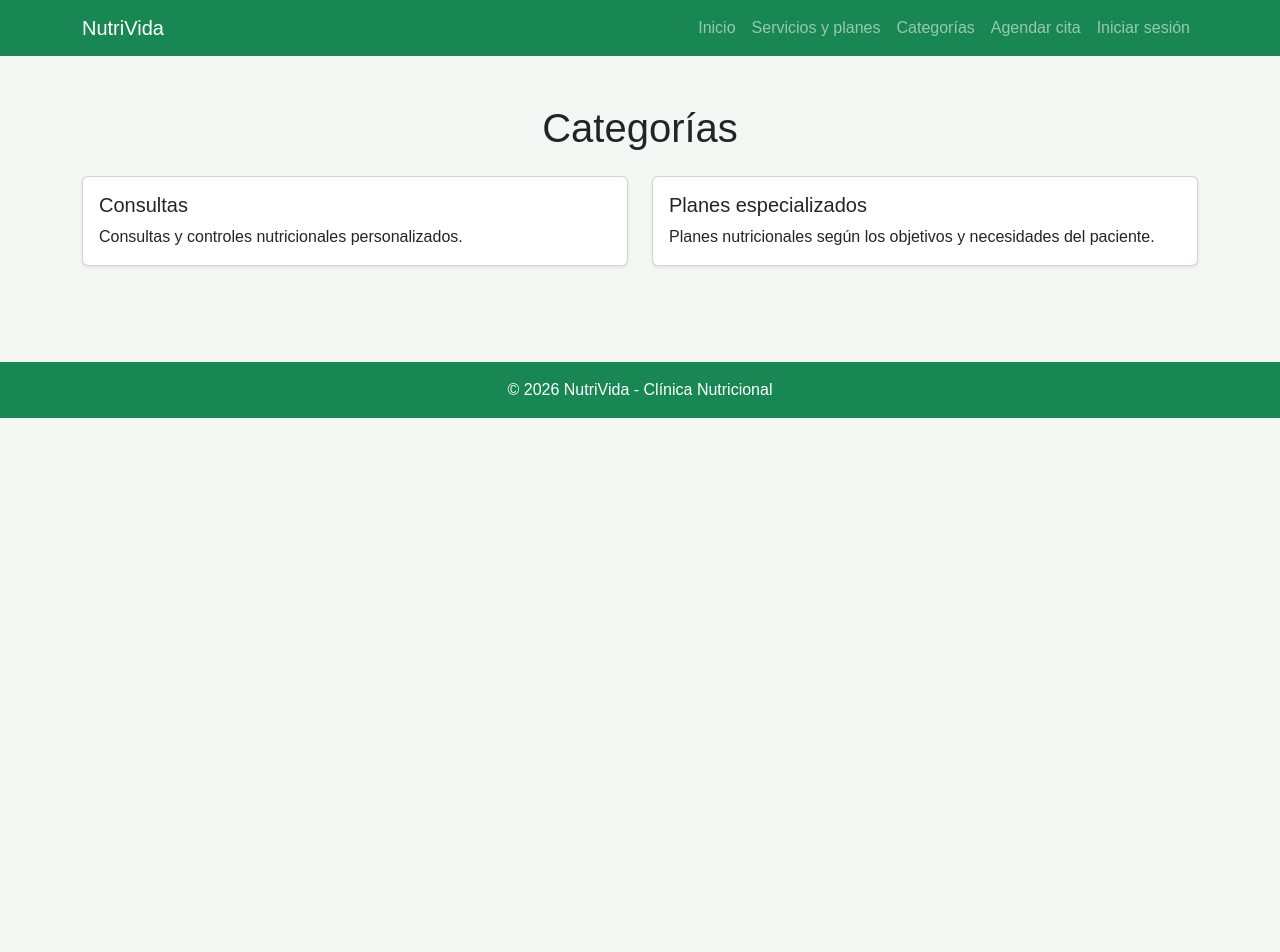
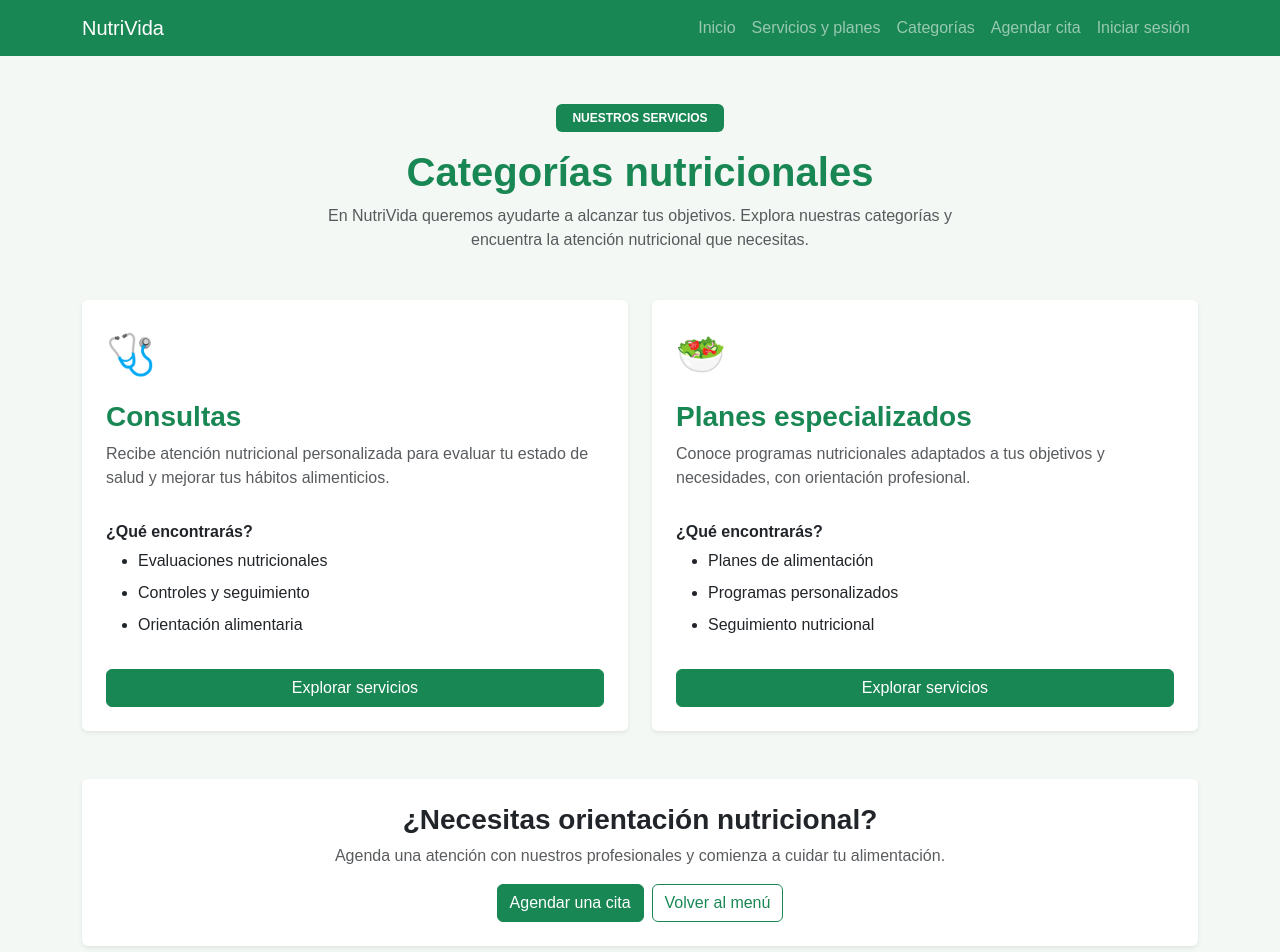
Before and after one commit to joaberrios/nutrivida-frontend, a React (Vite) app: page /categorias in a window 1280 px wide. Shown: the top 952 px of the page. Before the commit the page ends 800 px from the top, so only its background shows below. Built offline with nearby package versions, Linux system fonts and the light colour scheme.

Commit message:
Actualizar Inicio y Categorias de NutriVida

```diff
--- a/src/pages/Categorias.jsx
+++ b/src/pages/Categorias.jsx
@@ -1,81 +1,127 @@
-import { Container, Row, Col, Card } from 'react-bootstrap'
 
+import { Container, Row, Col, Card, Button, Badge } from 'react-bootstrap'
+import { Link } from 'react-router-dom'
 import PlantillaPublica from '../components/templates/PlantillaPublica'
 
+function Categorias() {
+  const categorias = [
+    {
+      nombre: 'Consultas',
+      icono: '🩺',
+      descripcion:
+        'Recibe atención nutricional personalizada para evaluar tu estado de salud y mejorar tus hábitos alimenticios.',
+      detalles: [
+        'Evaluaciones nutricionales',
+        'Controles y seguimiento',
+        'Orientación alimentaria'
+      ]
+    },
+    {
+      nombre: 'Planes especializados',
+      icono: '🥗',
+      descripcion:
+        'Conoce programas nutricionales adaptados a tus objetivos y necesidades, con orientación profesional.',
+      detalles: [
+        'Planes de alimentación',
+        'Programas personalizados',
+        'Seguimiento nutricional'
+      ]
+    }
+  ]
 
+  return (
+    <PlantillaPublica>
+      <Container className="py-5">
 
-function Categorias() {
+        <div className="text-center mb-5">
+          <Badge bg="success" className="mb-3 px-3 py-2">
+            NUESTROS SERVICIOS
+          </Badge>
 
- const categorias = [
+          <h1 className="fw-bold text-success">
+            Categorías nutricionales
+          </h1>
 
-  {
+          <p className="text-muted mx-auto" style={{ maxWidth: '650px' }}>
+            En NutriVida queremos ayudarte a alcanzar tus objetivos.
+            Explora nuestras categorías y encuentra la atención
+            nutricional que necesitas.
+          </p>
+        </div>
 
-   nombre: 'Consultas',
+        <Row className="g-4 justify-content-center">
+          {categorias.map((categoria) => (
+            <Col key={categoria.nombre} xs={12} md={6}>
+              <Card className="h-100 shadow-sm border-0">
+                <Card.Body className="p-4 d-flex flex-column">
 
-   descripcion: 'Consultas y controles nutricionales personalizados.'
+                  <div className="fs-1 mb-3">
+                    {categoria.icono}
+                  </div>
 
-  },
+                  <Card.Title className="fs-3 fw-bold text-success">
+                    {categoria.nombre}
+                  </Card.Title>
 
-  {
+                  <Card.Text className="text-muted">
+                    {categoria.descripcion}
+                  </Card.Text>
 
-   nombre: 'Planes especializados',
+                  <h6 className="fw-bold mt-3">
+                    ¿Qué encontrarás?
+                  </h6>
 
-   descripcion: 'Planes nutricionales según los objetivos y necesidades del paciente.'
+                  <ul className="mb-4">
+                    {categoria.detalles.map((detalle) => (
+                      <li key={detalle} className="mb-2">
+                        {detalle}
+                      </li>
+                    ))}
+                  </ul>
 
-  }
+                  <div className="mt-auto">
+                    <Button
+                      as={Link}
+                      to="/catalogo"
+                      variant="success"
+                      className="w-100"
+                    >
+                      Explorar servicios
+                    </Button>
+                  </div>
 
- ]
+                </Card.Body>
+              </Card>
+            </Col>
+          ))}
+        </Row>
 
+        <Card className="border-0 shadow-sm mt-5">
+          <Card.Body className="p-4 text-center">
+            <h3 className="fw-bold">
+              ¿Necesitas orientación nutricional?
+            </h3>
 
+            <p className="text-muted">
+              Agenda una atención con nuestros profesionales
+              y comienza a cuidar tu alimentación.
+            </p>
 
- return (
+            <div className="d-flex justify-content-center gap-2 flex-wrap">
+              <Button as={Link} to="/nueva-cita" variant="success">
+                Agendar una cita
+              </Button>
 
-  <PlantillaPublica>
+              <Button as={Link} to="/menu" variant="outline-success">
+                Volver al menú
+              </Button>
+            </div>
+          </Card.Body>
+        </Card>
 
-   <Container className="py-5">
-
-    <h1 className="text-center mb-4">Categorías</h1>
-
-
-
-    <Row className="g-4">
-
-     {categorias.map((categoria) => (
-
-      <Col key={categoria.nombre} xs={12} md={6}>
-
-       <Card className="h-100 shadow-sm">
-
-        <Card.Body>
-
-         <Card.Title>{categoria.nombre}</Card.Title>
-
-
-
-         <Card.Text>
-
-          {categoria.descripcion}
-
-         </Card.Text>
-
-        </Card.Body>
-
-       </Card>
-
-      </Col>
-
-     ))}
-
-    </Row>
-
-   </Container>
-
-  </PlantillaPublica>
-
- )
-
+      </Container>
+    </PlantillaPublica>
+  )
 }
 
-
-
 export default Categorias
--- a/src/pages/Inicio.jsx
+++ b/src/pages/Inicio.jsx
@@ -1,17 +1,241 @@
-import { Container } from 'react-bootstrap'
+
+import {
+  Container,
+  Row,
+  Col,
+  Card,
+  Button,
+  Badge
+} from 'react-bootstrap'
+import { Link } from 'react-router-dom'
 import PlantillaPublica from '../components/templates/PlantillaPublica'
 
 function Inicio() {
+  const beneficios = [
+    {
+      icono: '🥗',
+      titulo: 'Alimentación saludable',
+      descripcion:
+        'Aprende a mejorar tus hábitos alimenticios con orientación nutricional personalizada.'
+    },
+    {
+      icono: '🩺',
+      titulo: 'Atención profesional',
+      descripcion:
+        'Accede a consultas y controles para acompañar tus objetivos nutricionales.'
+    },
+    {
+      icono: '📅',
+      titulo: 'Reservas sencillas',
+      descripcion:
+        'Agenda tus citas nutricionales en los días y horarios disponibles.'
+    }
+  ]
+
   return (
     <PlantillaPublica>
-      <Container className="text-center mt-5">
-        <h1>NutriVida</h1>
+      <Container className="py-5">
 
-        <h2>Asesoría nutricional personalizada</h2>
+        {/* Bienvenida */}
+        <Row className="align-items-center g-4 mb-5">
+          <Col lg={7}>
+            <Badge bg="success" className="mb-3 px-3 py-2">
+              BIENVENIDO A NUTRIVIDA
+            </Badge>
 
-        <p>
-          Encuentra servicios y planes nutricionales adaptados a tus necesidades.
-        </p>
+            <h1 className="display-5 fw-bold text-success mb-3">
+              Tu bienestar comienza con una buena alimentación
+            </h1>
+
+            <p className="lead text-muted">
+              En NutriVida te ayudamos a mejorar tus hábitos
+              alimenticios mediante consultas, evaluaciones
+              y planes nutricionales adaptados a tus necesidades.
+            </p>
+
+            <p className="text-muted">
+              Nuestro objetivo es acompañarte en el cuidado
+              de tu salud y ayudarte a alcanzar tus metas
+              de manera progresiva y sostenible.
+            </p>
+
+            <div className="d-flex gap-3 flex-wrap mt-4">
+              <Button
+                as={Link}
+                to="/nueva-cita"
+                variant="success"
+                size="lg"
+              >
+                Agendar una cita
+              </Button>
+
+              <Button
+                as={Link}
+                to="/catalogo"
+                variant="outline-success"
+                size="lg"
+              >
+                Ver servicios
+              </Button>
+            </div>
+          </Col>
+
+          <Col lg={5}>
+            <Card className="border-0 shadow-sm text-center overflow-hidden">
+              <img
+                src="https://images.unsplash.com/photo-1490645935967-10de6ba17061?auto=format&fit=crop&w=900&q=85"
+                alt="Alimentos frescos y saludables"
+                className="img-fluid"
+                style={{
+                  width: '100%',
+                  height: '280px',
+                  objectFit: 'cover'
+                }}
+              />
+
+              <Card.Body className="p-4">
+                <h3 className="fw-bold text-success">
+                  Clínica NutriVida
+                </h3>
+
+                <p className="text-muted mb-0">
+                  Nutrición, salud y bienestar para una vida mejor.
+                </p>
+              </Card.Body>
+            </Card>
+          </Col>
+        </Row>
+
+        {/* Beneficios */}
+        <div className="text-center mb-4">
+          <h2 className="fw-bold">
+            ¿Qué encontrarás en NutriVida?
+          </h2>
+
+          <p className="text-muted">
+            Servicios pensados para acompañarte en tu bienestar.
+          </p>
+        </div>
+
+        <Row className="g-4 mb-5">
+          {beneficios.map((beneficio) => (
+            <Col md={4} key={beneficio.titulo}>
+              <Card className="h-100 border-0 shadow-sm text-center">
+                <Card.Body className="p-4">
+                  <div className="fs-1 mb-3">
+                    {beneficio.icono}
+                  </div>
+
+                  <Card.Title className="fw-bold">
+                    {beneficio.titulo}
+                  </Card.Title>
+
+                  <Card.Text className="text-muted">
+                    {beneficio.descripcion}
+                  </Card.Text>
+                </Card.Body>
+              </Card>
+            </Col>
+          ))}
+        </Row>
+
+        {/* Categorías */}
+        <Card className="border-0 shadow-sm mb-5">
+          <Card.Body className="p-4">
+            <Row className="align-items-center g-4">
+              <Col md={8}>
+                <h2 className="fw-bold text-success">
+                  Explora nuestras categorías
+                </h2>
+
+                <p className="text-muted mb-0">
+                  Conoce nuestras consultas nutricionales y
+                  planes especializados para encontrar la
+                  atención que mejor se adapte a tus objetivos.
+                </p>
+              </Col>
+
+              <Col md={4} className="text-md-end">
+                <Button
+                  as={Link}
+                  to="/categorias"
+                  variant="success"
+                >
+                  Ver categorías
+                </Button>
+              </Col>
+            </Row>
+          </Card.Body>
+        </Card>
+
+        {/* Horarios */}
+        <Row className="g-4 mb-5">
+          <Col md={6}>
+            <Card className="h-100 border-0 shadow-sm">
+              <Card.Body className="p-4">
+                <h3 className="fw-bold text-success mb-3">
+                  🕘 Horarios de atención
+                </h3>
+
+                <p>
+                  <strong>Lunes a jueves:</strong> 09:00 a 17:00
+                </p>
+
+                <p>
+                  <strong>Viernes:</strong> 09:00 a 13:00
+                </p>
+
+                <p className="mb-0">
+                  <strong>Sábados y domingos:</strong> Cerrado
+                </p>
+              </Card.Body>
+            </Card>
+          </Col>
+
+          <Col md={6}>
+            <Card className="h-100 border-0 shadow-sm">
+              <Card.Body className="p-4">
+                <h3 className="fw-bold text-success mb-3">
+                  📋 Nuestros servicios
+                </h3>
+
+                <p className="text-muted">
+                  Revisa las consultas, evaluaciones y programas
+                  nutricionales disponibles en nuestro catálogo.
+                </p>
+
+                <Button
+                  as={Link}
+                  to="/catalogo"
+                  variant="outline-success"
+                >
+                  Explorar catálogo
+                </Button>
+              </Card.Body>
+            </Card>
+          </Col>
+        </Row>
+
+        {/* Acceso al menú */}
+        <div className="text-center">
+          <h3 className="fw-bold">
+            Comienza hoy a cuidar tu alimentación
+          </h3>
+
+          <p className="text-muted">
+            Encuentra nuestros servicios y reserva tu próxima atención.
+          </p>
+
+          <Button
+            as={Link}
+            to="/menu"
+            variant="success"
+            size="lg"
+          >
+            Ir al menú principal
+          </Button>
+        </div>
+
       </Container>
     </PlantillaPublica>
   )
```
